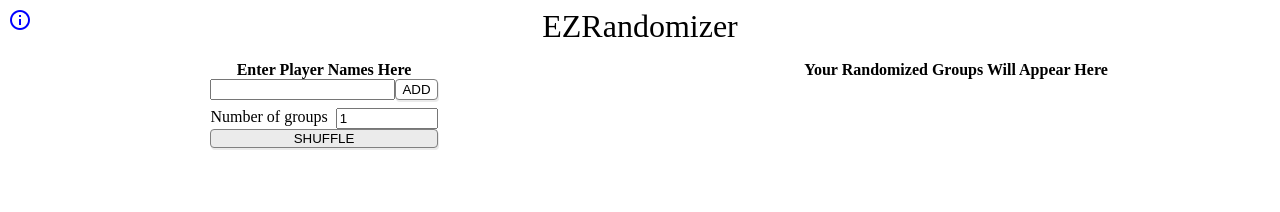
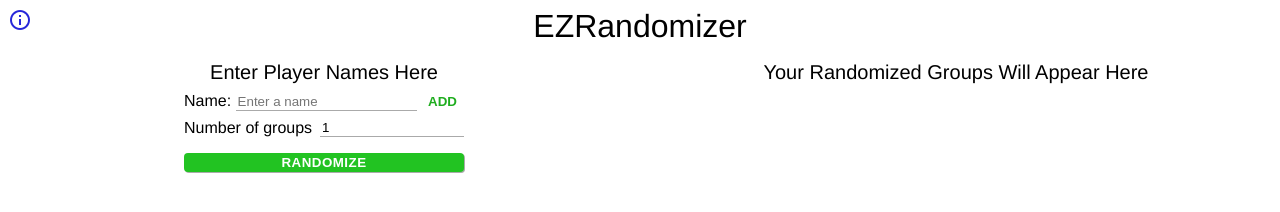
Before and after one commit to Shawn-Fortin/EZRandomizer, a plain HTML site: page index.html in a window 1280 px wide. Drawn offline with Linux system fonts and the light colour scheme.

Commit message:
[MODIFY] Improving and unifying styles throughout the app

```diff
--- a/about/css/about.css
+++ b/about/css/about.css
@@ -4,12 +4,14 @@
     justify-content: center;
 }
 
-#body > div {
+#about-content {
     flex: 0.5 1 0;
+    line-height: 1.5em;
+    margin-top: 8px;
 }
 
 @media only screen and (max-width: 500px) {
-    #body > div {
+    #about-content {
         flex: 1 1 0;
     }
 }
--- a/css/common.css
+++ b/css/common.css
@@ -1,3 +1,19 @@
+:root {
+	--color-black: black;
+	--color-blue: #2626d9;
+	--color-dark-blue: #2323c7;
+	--color-light-blue: #f5fcff;
+	--color-green: #22c322;
+	--color-dark-green: #1fad1f;
+	--color-grey: #aaaaaa;
+	--color-transparent: rgba(0,0,0,0);
+	--color-white: white;
+}
+
+body {
+	font-family: Helvetica;
+}
+
 #header {
 	flex: 1 1 0;
 	display: flex;
@@ -14,12 +30,5 @@
 	position: absolute;
 	left: 8px;
     top: 8px;
+	color: var(--color-blue);
 }
-
-.material-icons-outlined.green {
-    color: green;
-}
-
-.material-icons-outlined.blue {
-    color: blue;
-}
--- a/css/index.css
+++ b/css/index.css
@@ -20,7 +20,8 @@
 }
 
 .panel-header {
-	font-weight: bold;
+	font-size: 1.25em;
+	margin-bottom: 8px;
 }
 
 #left-inner {
@@ -34,27 +35,71 @@
 	padding-bottom: 8px;
 }
 
+#names {
+	margin-top: 8px;
+}
+
+.name-list-item {
+	padding: 4px 0px 4px 4px;
+}
+
+.name-list-item:hover {
+	background-color: var(--color-light-blue);
+}
+
+input {
+	appearance: none;
+	border-top: none;
+	border-right: none;
+	border-left: none;
+	border-bottom: 1px solid var(--color-grey);
+}
+
+input:focus-visible {
+	outline: none;
+	border-bottom-color: var(--color-black);
+}
+
 button {
 	border-radius: 4px;
-	box-shadow: 1px 2px #ebebeb;
+}
+
+#name-submit:hover {
+	cursor: pointer;
+	background-color: var(--color-dark-green);
+	color: var(--color-white);
+	box-shadow: 1px 1px var(--color-grey);
 }
 
 #name-submit {
-	background-color: white;
-	border: 1px solid grey;
+	background-color: var(--color-white);
+	color: var(--color-dark-green);
+	font-weight: bold;
+	border: 1px solid var(--color-transparent);
 }
 
-#randomize {
-	background-color: #ebebeb;
-	border: 1px solid grey;
-}
-
-#name-submit:hover {
-	background-color: #ebebeb;
+#name-submit:active {
+	box-shadow: none;
+	background-color: var(--color-green);
 }
 
 #randomize:hover {
-	background-color: #d6d6d6;
+	background-color: var(--color-dark-green);
+	cursor: pointer;
+}
+
+#randomize, #randomize:active {
+	background-color: var(--color-green);
+	border: 1px solid var(--color-transparent);
+	color: var(--color-white);
+	font-weight: bold;
+	box-shadow: 1px 1px var(--color-grey);
+	margin-top: 8px;
+	letter-spacing: 0.5px;
+}
+
+#randomize:active {
+	box-shadow: none;
 }
 
 #groups-input-container {
@@ -69,7 +114,3 @@ button {
 #groups-input {
 	flex: 1 1 0;
 }
-
-input:focus-visible {
-	border-bottom: 1px solid blue;
-}
--- a/index.html
+++ b/index.html
@@ -1,8 +1,8 @@
 <!DOCTYPE HTML>
 <html>
 	<head>
+		<link rel="stylesheet" href="./css/common.css">
 		<link rel="stylesheet" href="./css/index.css">
-		<link rel="stylesheet" href="./css/common.css">
 		<link href="https://fonts.googleapis.com/icon?family=Material+Icons+Outlined" rel="stylesheet">
 		<meta name="viewport" content="width=device-width,initial-scale=1">
 	</head>
@@ -29,9 +29,10 @@
 						<div id="name-controls">
 							<div id="name-input-container">
 								<form id="name-form" name="name" autocomplete="off">
-									<input type="text" id="name-input">
+									Name:
+									<input type="text" id="name-input" placeholder="Enter a name">
+									<button id="name-submit" type="submit">ADD</button>
 								</form>
-								<button id="name-submit">ADD</button>
 							</div>
 							<div id="groups-input-container">
 								<div id="groups-label">
@@ -43,7 +44,7 @@
 						<div id="names">
 							<!-- names will be filled in when the user enters them via JS -->
 						</div>
-						<button id="randomize">SHUFFLE</button>
+						<button id="randomize">RANDOMIZE</button>
 					</div>
 				</div>
 
--- a/js/constants.js
+++ b/js/constants.js
@@ -1,3 +1,2 @@
-export const ENTER_KEY = "Enter";
 export const MAX_GROUPS = 999;
 export const MIN_GROUPS = 1;
--- a/js/index.js
+++ b/js/index.js
@@ -1,10 +1,9 @@
-import { ENTER_KEY, MAX_GROUPS, MIN_GROUPS } from './constants.js';
+import { MAX_GROUPS, MIN_GROUPS } from './constants.js';
 import { shuffle } from './utils.js';
 
 
 //const buttonColorPickerSubmit = document.getElementById("color-picker-submit");
 const inputName = document.getElementById("name-input");
-const buttonNameSubmit = document.getElementById("name-submit");
 const divNames = document.getElementById("names");
 const divRandomNames = document.getElementById("random-names");
 const buttonRandomize = document.getElementById("randomize");
@@ -15,7 +14,7 @@ function onSubmitNameForm(e) {
 	e.preventDefault();
 	const value = inputName.value;
 	if (value) {
-		divNames.innerHTML += `<div>${value}</div>`;
+		divNames.innerHTML += `<div class="name-list-item">${value}</div>`;
 		inputName.value = null;
 	}
 }
@@ -49,7 +48,6 @@ function onBlurGroupsInput() {
 	}
 }
 
-buttonNameSubmit.addEventListener("click", onSubmitNameForm);
 formName.addEventListener("submit", onSubmitNameForm);
 buttonRandomize.addEventListener("click", onClickRandomize);
 inputGroups.addEventListener("blur", onBlurGroupsInput);
```
Also changed, not shown: about/index.html (+1 -1 lines).
